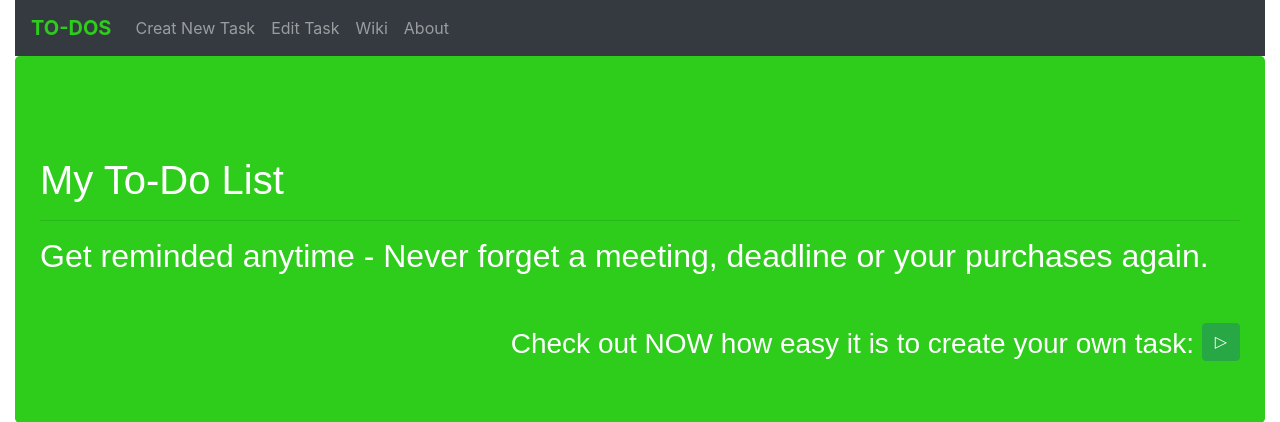
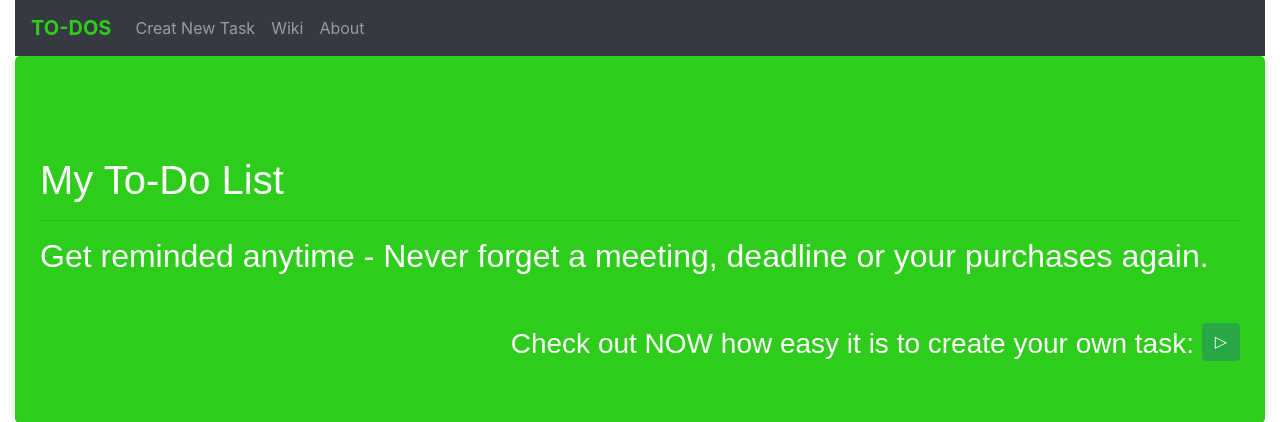
Before and after one commit to Pazifistin/SS18-PJSN2, a Django app: template todoBoard/templates/todoBoard/index.html in a window 1280 px wide. Shown: the top 422 px of the page. Run offline with Django 3.2, Linux system fonts and the light colour scheme; the template is opened without the code that fills it, so the values that code supplies are empty; some libraries are stand-ins or nearby versions.

Commit message:
Update index.html
own.css and internal linking is now working proper

```diff
--- a/todoBoard/templates/todoBoard/index.html
+++ b/todoBoard/templates/todoBoard/index.html
@@ -13,19 +13,19 @@
         <link rel="stylesheet" href="https://stackpath.bootstrapcdn.com/bootstrap/4.1.0/css/bootstrap.min.css" integrity="sha384-9gVQ4dYFwwWSjIDZnLEWnxCjeSWFphJiwGPXr1jddIhOegiu1FwO5qRGvFXOdJZ4" crossorigin="anonymous">
         <!-- <link rel="stylesheet" href="https://maxcdn.bootstrapcdn.com/bootstrap/3.3.7/css/bootstrap.min.css">-->
         <!-- Own CSS and JS-->
+        {% load staticfiles %}
         <link rel="stylesheet" href="{% static 'css/own.css' %}"/>
     </head>
     <body>
         <div class="container-fluid">
             <!-- Navbar -->
             <nav class="navbar navbar-expand-lg navbar-dark bg-dark">
-                <a class="navbar-brand" href="index.html">TO-DOS</a>
+                <a class="navbar-brand" href="{% url 'todoBoard:index' %}">TO-DOS</a>
                 <div class="collapse navbar-collapse" id="navbarNavAltMarkup">
                     <div class="navbar-nav">
-                        <a class="nav-item nav-link" href="createTodo.html">Creat New Task</a>
-                        <a class="nav-item nav-link" href="editTodo.html">Edit Task</a>
-                        <a class="nav-item nav-link" href="howToEditTodo.html">Wiki</a>
-                        <a class="nav-item nav-link" href="about.html">About</a>
+                            <a class="nav-item nav-link" href="{% url 'todoBoard:new' %}">Creat New Task</a>
+                            <a class="nav-item nav-link" href="{% url 'todoBoard:howToEdit' %}">Wiki</a>
+                            <a class="nav-item nav-link" href="{% url 'todoBoard:aboutus' %}">About</a>
                     </div>
                 </div>
             </nav>
```
